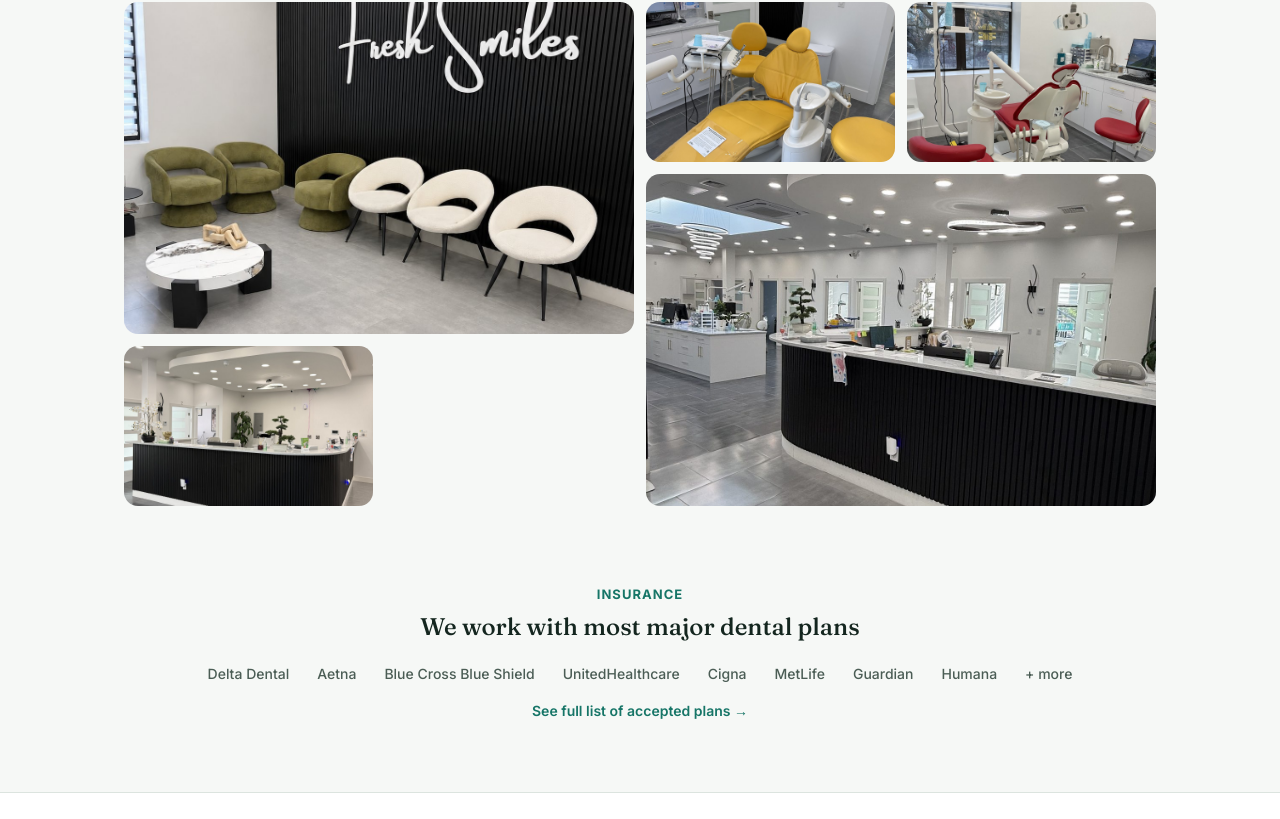
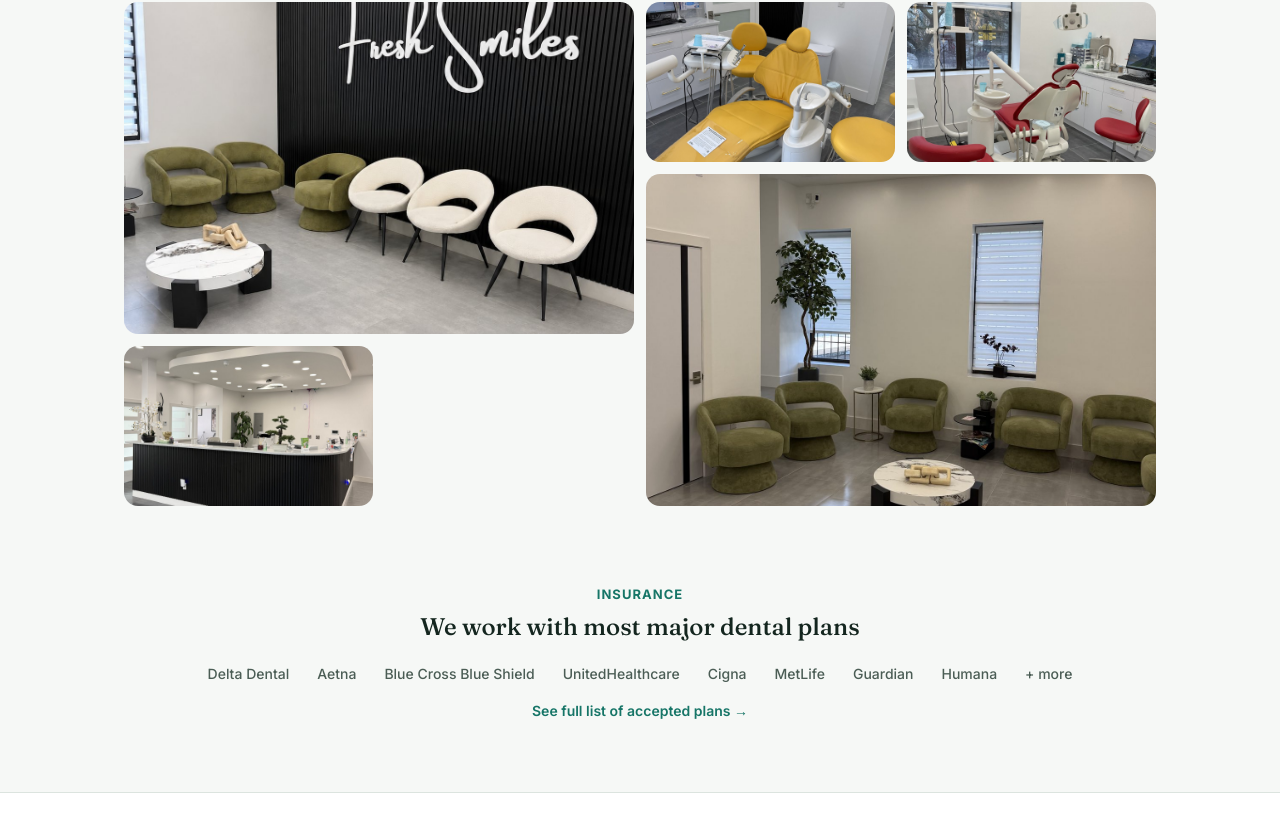
Before and after one commit to matanelkhalili-cmd/freshsmiles-backend, a website: page freshsmiles-backend/public/index.html in a window 1280 px wide. Shown: the part 2077-2896 px from the top of the page. Drawn offline with Linux system fonts and the light colour scheme.

Commit message:
Add files via upload

```diff
--- a/freshsmiles-backend/public/index.html
+++ b/freshsmiles-backend/public/index.html
@@ -309,7 +309,7 @@
       <a href="reception.jpg" target="_blank"><img src="reception.jpg" alt="Fresh Smiles Dental reception and waiting area" loading="lazy"></a>
       <a href="office-3.jpg" target="_blank"><img src="office-3.jpg" alt="Fresh Smiles Dental office interior" loading="lazy"></a>
       <a href="office-6.jpg" target="_blank"><img src="office-6.jpg" alt="Fresh Smiles Dental office interior" loading="lazy"></a>
-      <a href="about-1.jpg" target="_blank"><img src="about-1.jpg" alt="Fresh Smiles Dental office" loading="lazy"></a>
+      <a href="about-2.jpg" target="_blank"><img src="about-2.jpg" alt="Fresh Smiles Dental office" loading="lazy"></a>
       <a href="office-9.jpg" target="_blank"><img src="office-9.jpg" alt="Fresh Smiles Dental office interior" loading="lazy"></a>
     </div>
   </div>
```
Also changed, not shown: freshsmiles-backend/public/about.html (+2 -2 lines).
